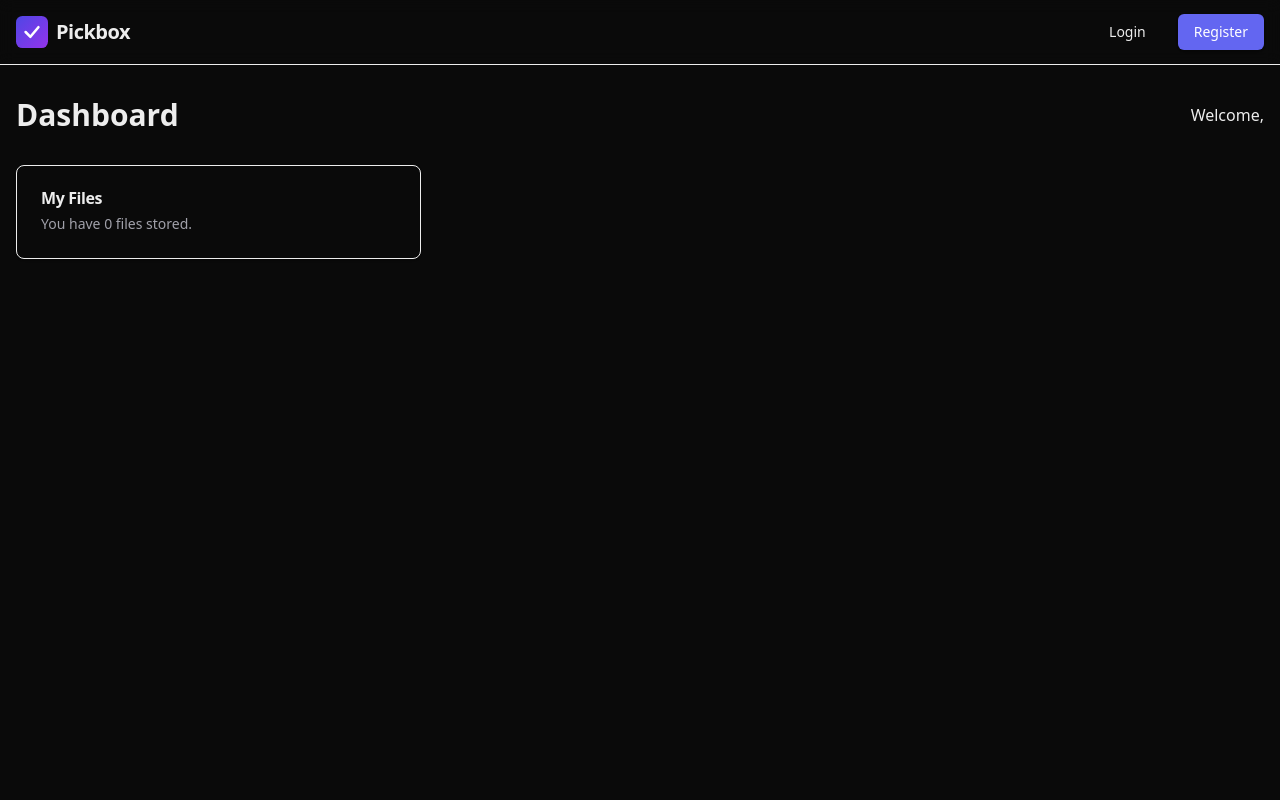
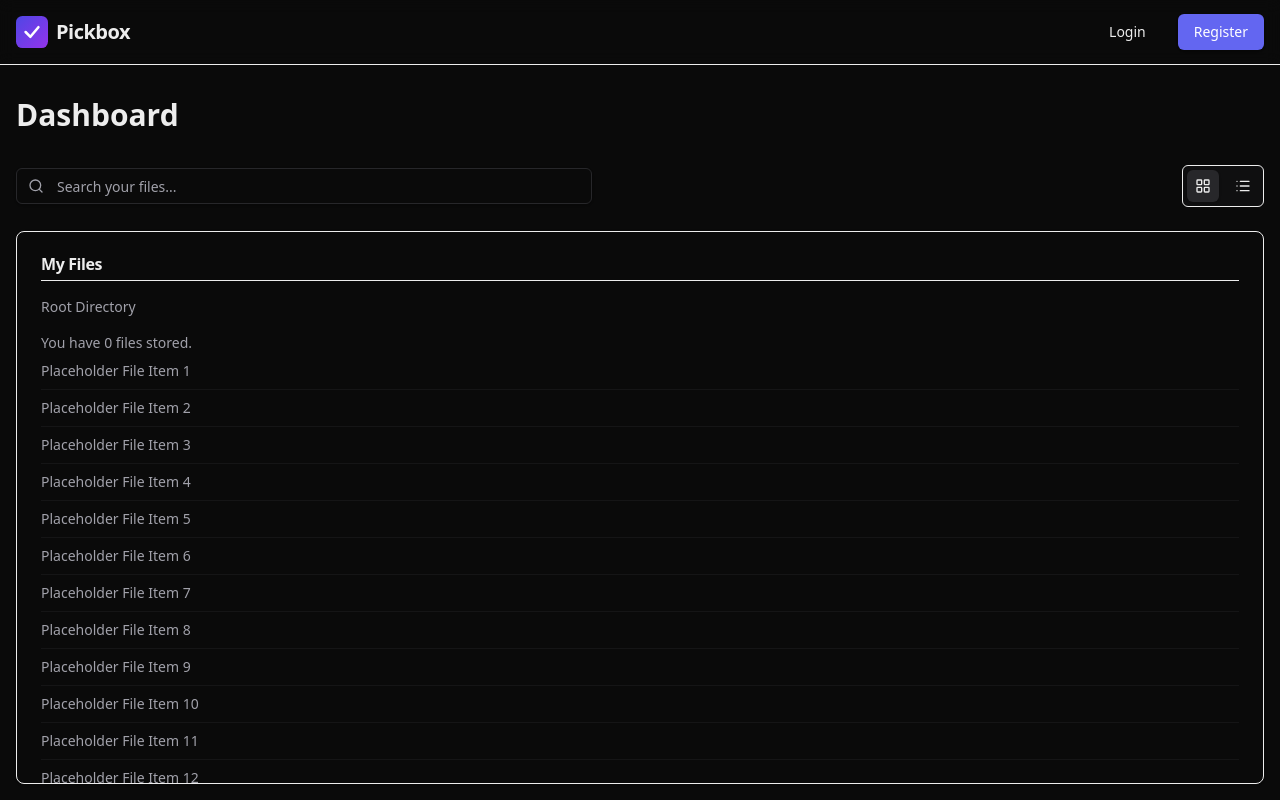
Before and after one commit to mortal-ghost/pickbox, a Next.js app in the folder ui/: page /home in a window 1280 px wide. Built offline with nearby package versions, Linux system fonts and the light colour scheme; no server answers.

Commit message:
Add design for home page

```diff
--- a/ui/app/home/page.tsx
+++ b/ui/app/home/page.tsx
@@ -3,28 +3,69 @@
 import { useAuth } from "@/context/auth-context";
 import { Navbar } from "@/components/landing/navbar";
 
+import { SearchBar } from "./search-bar";
+import { LayoutGrid, List } from "lucide-react";
+import { useState } from "react";
+import { Button } from "@/components/ui/button";
+
 export default function HomePage() {
     const { user } = useAuth();
+    const [searchQuery, setSearchQuery] = useState("");
+    const [currentFolderId, setCurrentFolderId] = useState<string | null>(null); // For future folder navigation
+    const [viewMode, setViewMode] = useState<"grid" | "list">("grid");
+
+    const handleSearch = (query: string) => {
+        setSearchQuery(query);
+        console.log("Searching for:", query);
+        // Implement actual search logic later
+    };
 
     return (
-        <div className="flex min-h-screen flex-col bg-background">
-            {/* Custom Navbar for Home - reusing landing navbar for now but should probably differ */}
-            {/* For now, let's keep it simple and just show content */}
+        <div className="flex h-screen flex-col bg-background overflow-hidden">
             <Navbar />
 
-            <main className="container mx-auto px-4 py-8">
-                <div className="flex justify-between items-center mb-8">
-                    <h1 className="text-3xl font-bold">Dashboard</h1>
-                    <div className="flex items-center gap-4">
-                        <span>Welcome, {user?.username}</span>
+            <div className="my-8 mx-4 shrink-0">
+                <h1 className="text-3xl font-bold">Dashboard</h1>
+            </div>
+
+            <main className="container mx-auto px-4 flex-1 flex flex-col gap-6 overflow-hidden pb-4">
+                <div className="flex justify-between items-center gap-4 shrink-0">
+                    <SearchBar onSearch={handleSearch} />
+                    <div className="flex items-center gap-2 border rounded-md p-1 bg-muted/20 shrink-0">
+                        <Button
+                            variant={viewMode === "grid" ? "secondary" : "ghost"}
+                            size="icon"
+                            className="h-8 w-8"
+                            onClick={() => setViewMode("grid")}
+                        >
+                            <LayoutGrid className="h-4 w-4" />
+                        </Button>
+                        <Button
+                            variant={viewMode === "list" ? "secondary" : "ghost"}
+                            size="icon"
+                            className="h-8 w-8"
+                            onClick={() => setViewMode("list")}
+                        >
+                            <List className="h-4 w-4" />
+                        </Button>
                     </div>
                 </div>
 
-                <div className="grid gap-4 md:grid-cols-2 lg:grid-cols-3">
-                    {/* Placeholder for future content */}
-                    <div className="p-6 rounded-lg border bg-card text-card-foreground shadow-sm">
-                        <h3 className="font-semibold leading-none tracking-tight mb-2">My Files</h3>
-                        <p className="text-sm text-muted-foreground">You have 0 files stored.</p>
+                <div className="flex-1 rounded-lg border bg-card text-card-foreground shadow-sm overflow-y-auto p-6">
+                    <h3 className="font-semibold leading-none tracking-tight mb-2 sticky top-0 bg-card z-10 pb-2 border-b">My Files</h3>
+                    <div className="mt-4">
+                        <p className="text-sm text-muted-foreground mb-4">
+                            {currentFolderId ? `Current Folder: ${currentFolderId}` : "Root Directory"}
+                        </p>
+                        <p className="text-sm text-muted-foreground">
+                            {searchQuery ? `Searching for: "${searchQuery}"` : "You have 0 files stored."}
+                        </p>
+                        {/* Placeholder for scroll testing */}
+                        {Array.from({ length: 20 }).map((_, i) => (
+                            <div key={i} className="py-2 border-b last:border-0 border-border/40 text-sm text-muted-foreground">
+                                Placeholder File Item {i + 1}
+                            </div>
+                        ))}
                     </div>
                 </div>
             </main>
```
